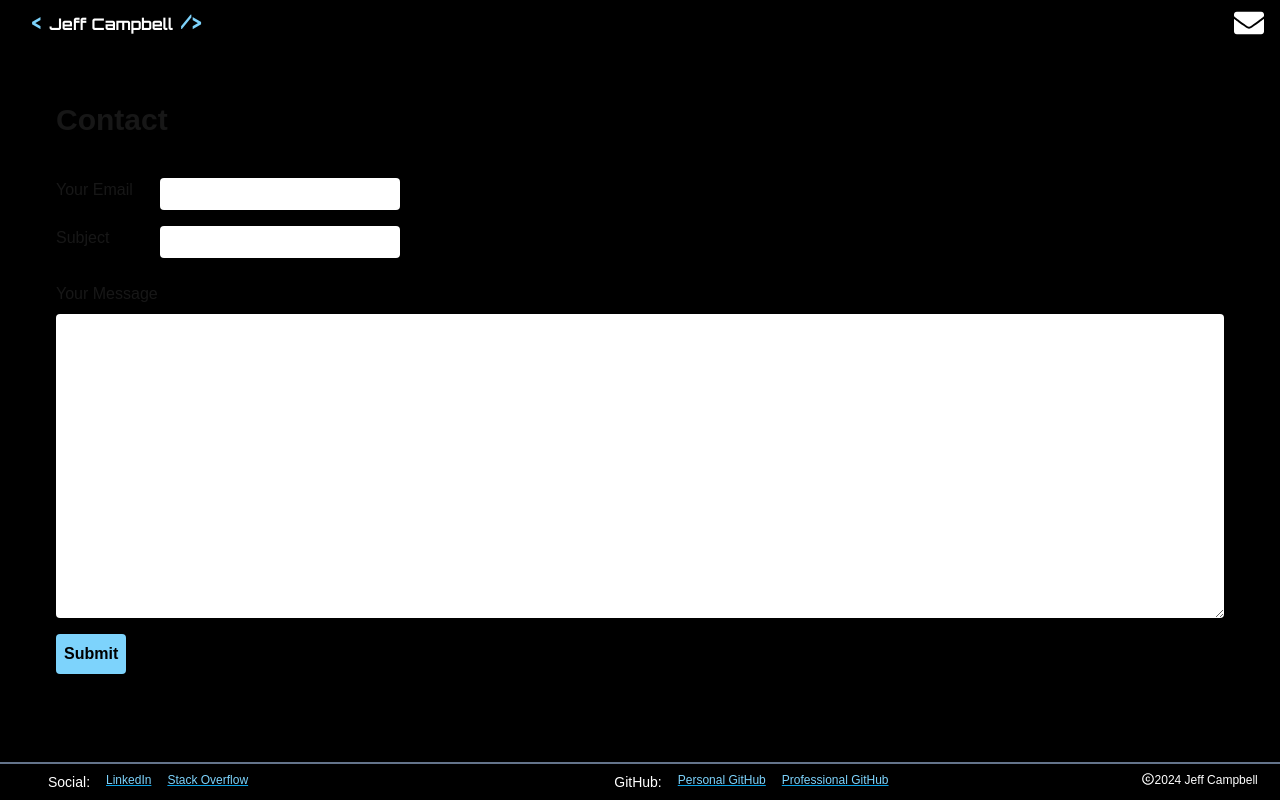
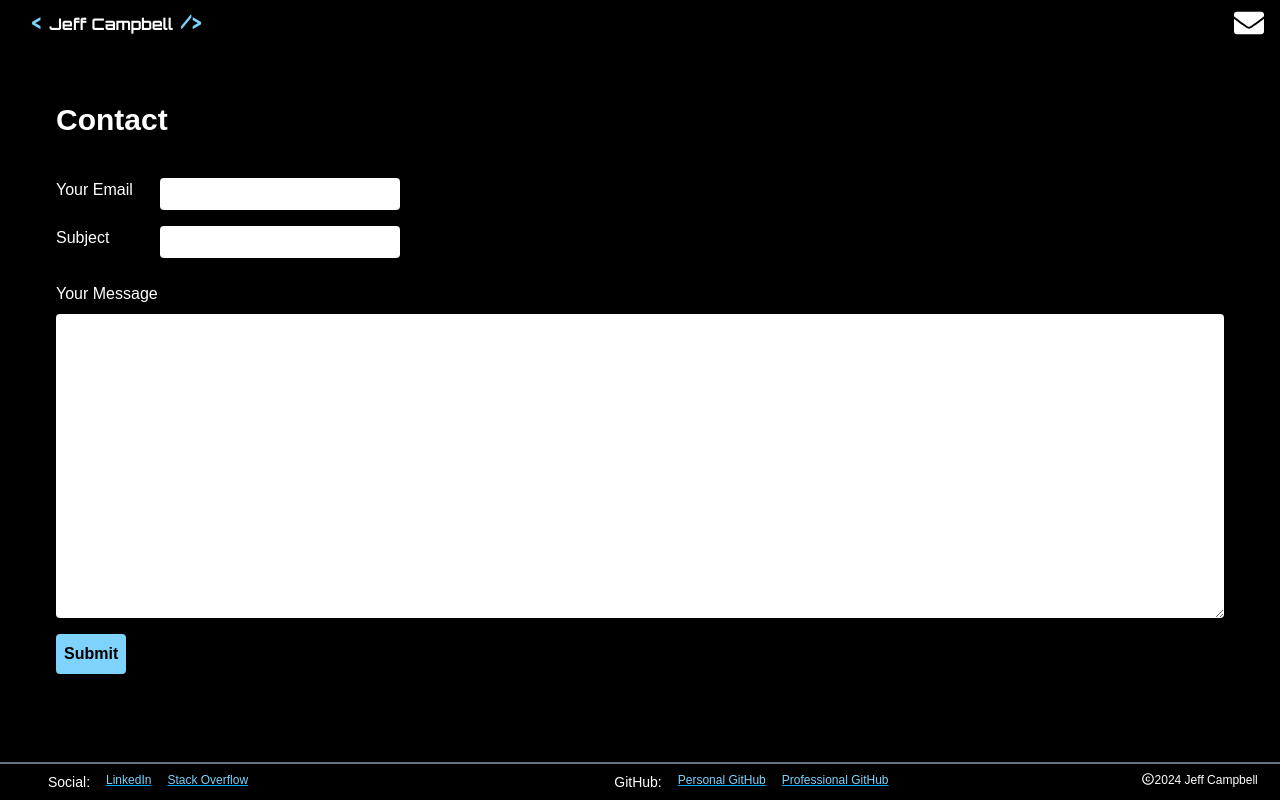
Before and after one commit to Cam06002/jeffcodes, a Next.js app: page /contact in a window 1280 px wide. Built offline with nearby package versions, Linux system fonts and the light colour scheme.

Commit message:
updated contact text color

```diff
--- a/src/app/contact/page.tsx
+++ b/src/app/contact/page.tsx
@@ -19,7 +19,7 @@ const Contact: FC = () => {
   }
 
   return(
-    <div className="w-full h-full p-12 flex flex-col">
+    <div className="w-full h-full p-12 flex flex-col text-white">
       <h3 className="text-align-center text-3xl font-bold mb-8">Contact</h3>
       <form
         className="flex flex-col"
```
